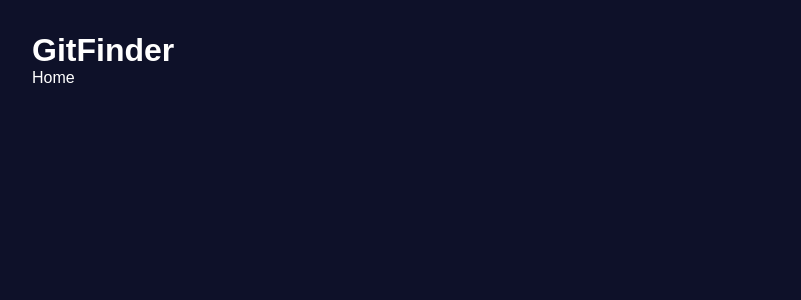
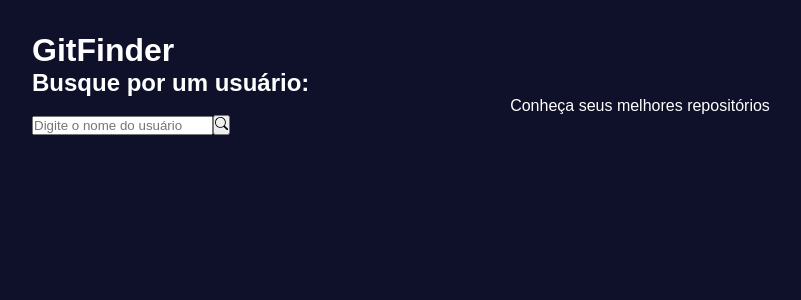
Before and after one commit to IsaaczZj/GitFinder, a React (Vite) app: page / in a window 1280 px wide. Shown: the top 300 px of the page, without its empty margins (0-801 px from the left). Built offline with nearby package versions, Linux system fonts and the light colour scheme; a web font is replaced by a local one.

Commit message:
realizando a requisicao na api do gitHub

```diff
--- a/src/App.tsx
+++ b/src/App.tsx
@@ -1,6 +1,7 @@
 
 import { Outlet } from 'react-router'
 import './App.css'
+import Seach from './Components/Seach'
 function App() {
 
   return (
--- /dev/null
+++ b/src/Components/Seach.tsx
@@ -0,0 +1,28 @@
+import React, { useState } from "react";
+import { BsSearch } from "react-icons/bs";
+
+type SeachProps = {
+  loadUser: (userName: string) => Promise<void>;
+};
+
+const Seach = ({ loadUser }: SeachProps) => {
+  const [userName, setUserName] = useState("");
+  return (
+    <div>
+      <h2>Busque por um usuário:</h2>
+      <p>Conheça seus melhores repositórios</p>
+      <div>
+        <input
+          onChange={({ target }) => setUserName(target.value)}
+          type="text"
+          placeholder="Digite o nome do usuário"
+        />
+        <button onClick={() => loadUser(userName)}>
+          <BsSearch />
+        </button>
+      </div>
+    </div>
+  );
+};
+
+export default Seach;
--- a/src/Pages/Home.tsx
+++ b/src/Pages/Home.tsx
@@ -1,9 +1,22 @@
-import React from 'react'
+import React, { useState } from "react";
+import Seach from "../Components/Seach";
+import { UserProps } from "../Types/user";
 
 const Home = () => {
+  const [user, setUser] = useState<UserProps | null>(null);
+
+  const loadUser = async (userName: string) => {
+    const response = await fetch(`https://api.github.com/users/${userName}`)
+    const data = await response.json()
+    console.log(data);
+
+  };
+
   return (
-    <div>Home</div>
-  )
-}
+    <div>
+      <Seach loadUser={loadUser}/>
+    </div>
+  );
+};
 
-export default Home
+export default Home;
--- /dev/null
+++ b/src/Types/user.ts
@@ -0,0 +1,7 @@
+export type UserProps = {
+  avatar_url: string;
+  login: string;
+  location: string;
+  followers: number;
+  following: number;
+};
```
